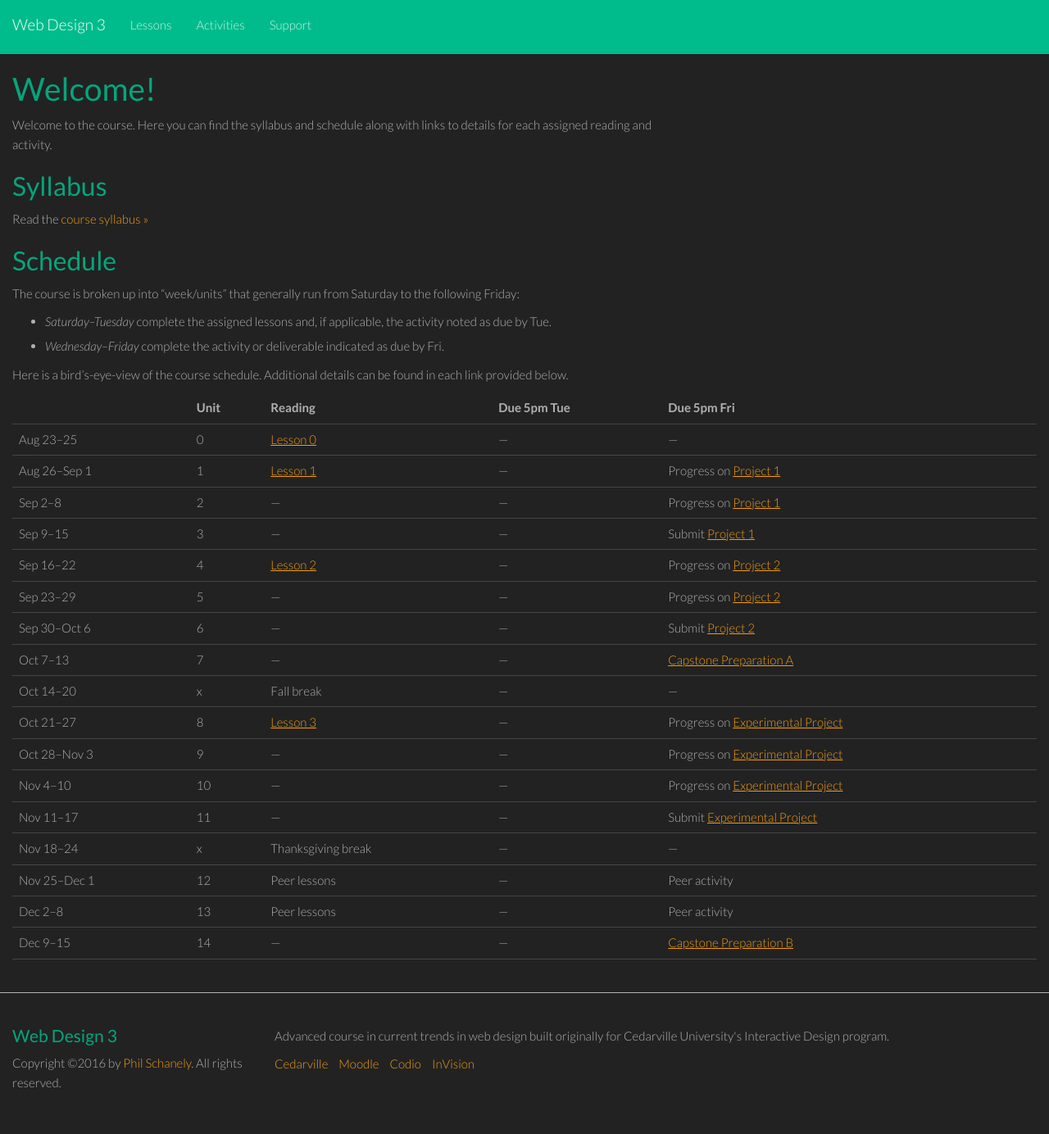
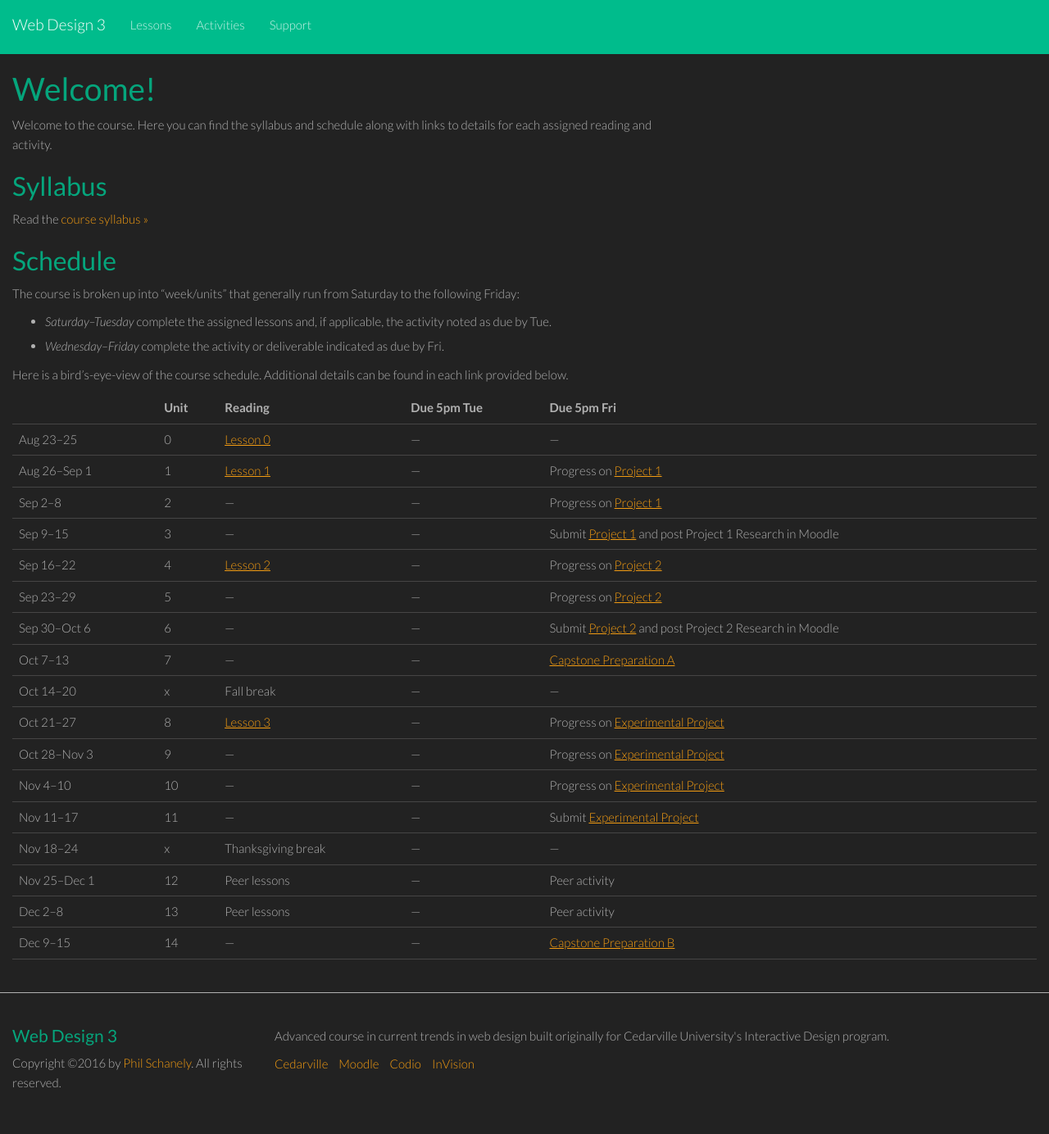
Before and after one commit to philschanely/course-web3, a Jekyll site: the page built from index.md, in a window 1280 px wide. Shown: the whole page at 82% size. Built offline with Jekyll 4.4.1, drawn with Linux system fonts in a browser that asks for light colours.

Commit message:
Clarify deadline for P1 Research

```diff
--- a/index.md
+++ b/index.md
@@ -22,10 +22,10 @@ Here is a bird's-eye-view of the course schedule. Additional details can be foun
 | Aug 23--25    | 0    | [Lesson 0][l0]     | ---         | ---                                    |
 | Aug 26--Sep 1 | 1    | [Lesson 1][l1]     | ---         | Progress on [Project 1][p1]            |
 | Sep 2--8      | 2    | ---                | ---         | Progress on [Project 1][p1]            |
-| Sep 9--15     | 3    | ---                | ---         | Submit [Project 1][p1]                 |
+| Sep 9--15     | 3    | ---                | ---         | Submit [Project 1][p1] and post Project 1 Research in Moodle |
 | Sep 16--22    | 4    | [Lesson 2][l2]     | ---         | Progress on [Project 2][p2]            |
 | Sep 23--29    | 5    | ---                | ---         | Progress on [Project 2][p2]            |
-| Sep 30--Oct 6 | 6    | ---                | ---         | Submit [Project 2][p2]                 |
+| Sep 30--Oct 6 | 6    | ---                | ---         | Submit [Project 2][p2] and post Project 2 Research in Moodle |
 | Oct 7--13     | 7    | ---                | ---         | [Capstone Preparation A][cp-a]         |
 | Oct 14--20    | x    | Fall break         | ---         | ---                                    |
 | Oct 21--27    | 8    | [Lesson 3][l3]     | ---         | Progress on [Experimental Project][p3] |
```
